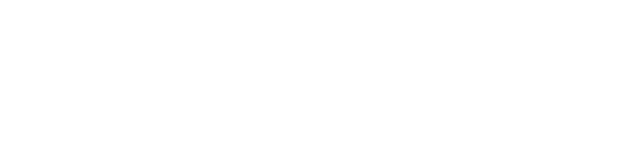
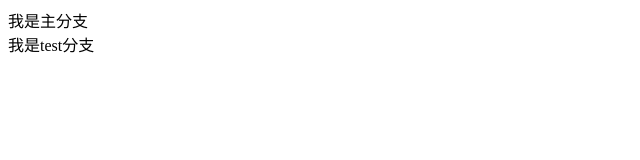
Before and after one commit to cloveuzj/git-2, a plain HTML site: page index.html in a window 1280 px wide. Shown: the whole page, without its empty margins (0-640 px from the left). Drawn offline with Linux system fonts and the light colour scheme.

Commit message:
我做出了修改

```diff
--- a/index.html
+++ b/index.html
@@ -6,6 +6,7 @@
     <title>Document</title>
 </head>
 <body>
-    <div></div>
+    <div>我是主分支</div>
+    <div>我是test分支</div>
 </body>
 </html>
```
